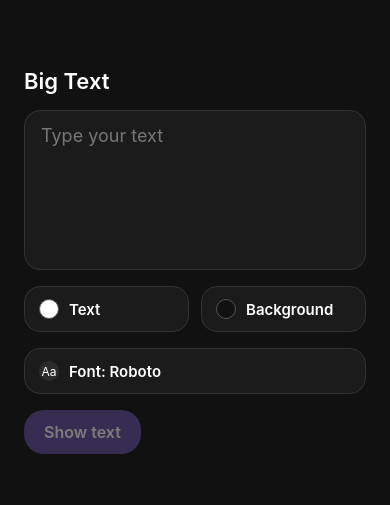
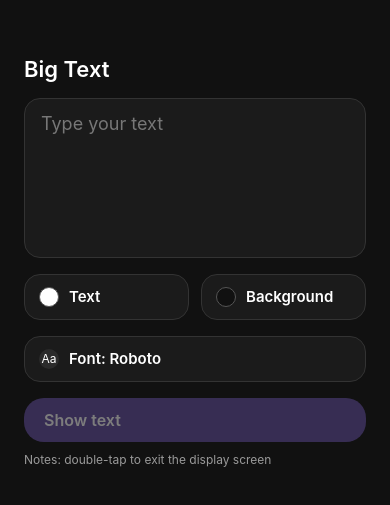
Before and after one commit to mhho3082/big-text-app, a React Native app: screen / in a window 390 px wide. Shown: the part 161-666 px from the top of the page. Built offline with nearby package versions, Linux system fonts and the light colour scheme; what react-native-worklets would draw is missing.

Commit message:
feat: have back handler on output screen

```diff
--- a/src/screens/HomeScreen.tsx
+++ b/src/screens/HomeScreen.tsx
@@ -90,6 +90,7 @@ export function HomeScreen({ insets }: Props) {
         >
           <Text style={styles.buttonText}>Show text</Text>
         </Pressable>
+        <Text style={styles.exitHint}>Notes: double-tap to exit the display screen</Text>
       </View>
       <ColorPickerModal
         visible={foregroundPickerVisible}
--- a/src/screens/OutputScreen.tsx
+++ b/src/screens/OutputScreen.tsx
@@ -1,5 +1,5 @@
 import React from 'react';
-import { Pressable, Text, useWindowDimensions, View } from 'react-native';
+import { BackHandler, Pressable, Text, useWindowDimensions, View } from 'react-native';
 import { useAppStore } from '../state/useAppStore';
 import { styles } from '../styles';
 
@@ -15,6 +15,18 @@ export function OutputScreen({ insets }: Props) {
   const goHome = useAppStore(state => state.goHome);
   const { width, height } = useWindowDimensions();
   const [layoutTick, setLayoutTick] = React.useState(0);
+  const lastTapAt = React.useRef(0);
+
+  React.useEffect(() => {
+    const subscription = BackHandler.addEventListener('hardwareBackPress', () => {
+      goHome();
+      return true;
+    });
+
+    return () => {
+      subscription.remove();
+    };
+  }, [goHome]);
 
   React.useLayoutEffect(() => {
     setLayoutTick(tick => tick + 1);
@@ -30,8 +42,20 @@ export function OutputScreen({ insets }: Props) {
     insets.right,
   );
 
+  const handlePress = React.useCallback(() => {
+    const now = Date.now();
+
+    if (now - lastTapAt.current < 300) {
+      lastTapAt.current = 0;
+      goHome();
+      return;
+    }
+
+    lastTapAt.current = now;
+  }, [goHome]);
+
   return (
-    <Pressable style={[styles.outputScreen, { backgroundColor }]} onPress={goHome}>
+    <Pressable style={[styles.outputScreen, { backgroundColor }]} onPress={handlePress}>
       <View style={[styles.outputFill, { padding: outputPadding }]}>
         <Text
           key={outputKey}
--- a/src/styles.ts
+++ b/src/styles.ts
@@ -74,7 +74,6 @@ export const styles = StyleSheet.create({
     fontSize: 12,
   },
   button: {
-    alignSelf: 'flex-start',
     backgroundColor: '#6750a4',
     borderRadius: 20,
     paddingHorizontal: 20,
@@ -87,6 +86,11 @@ export const styles = StyleSheet.create({
   },
   buttonDisabled: {
     opacity: 0.45,
+  },
+  exitHint: {
+    color: '#9a9a9a',
+    fontSize: 12,
+    marginTop: -6,
   },
   outputScreen: { flex: 1 },
   outputFill: {
```
